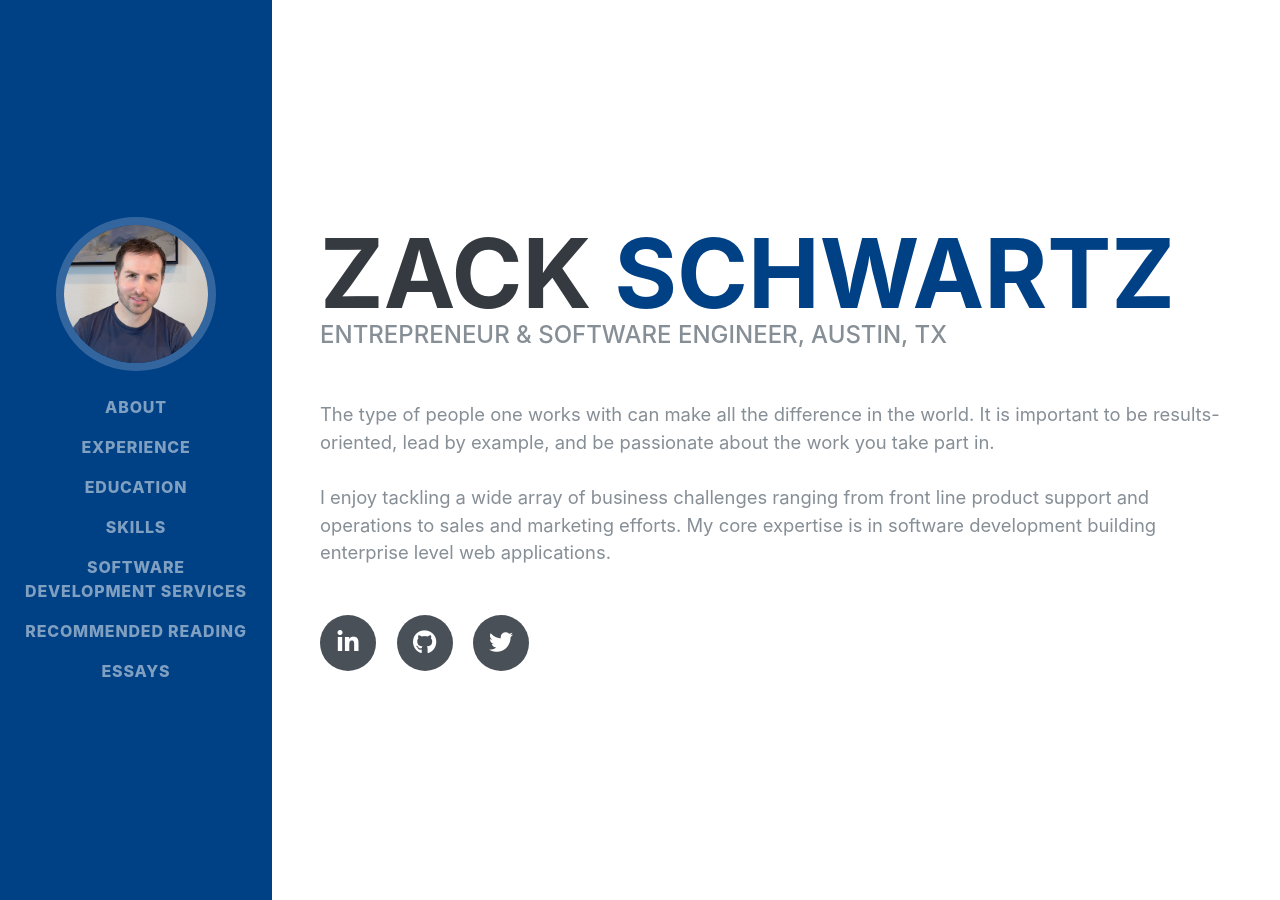
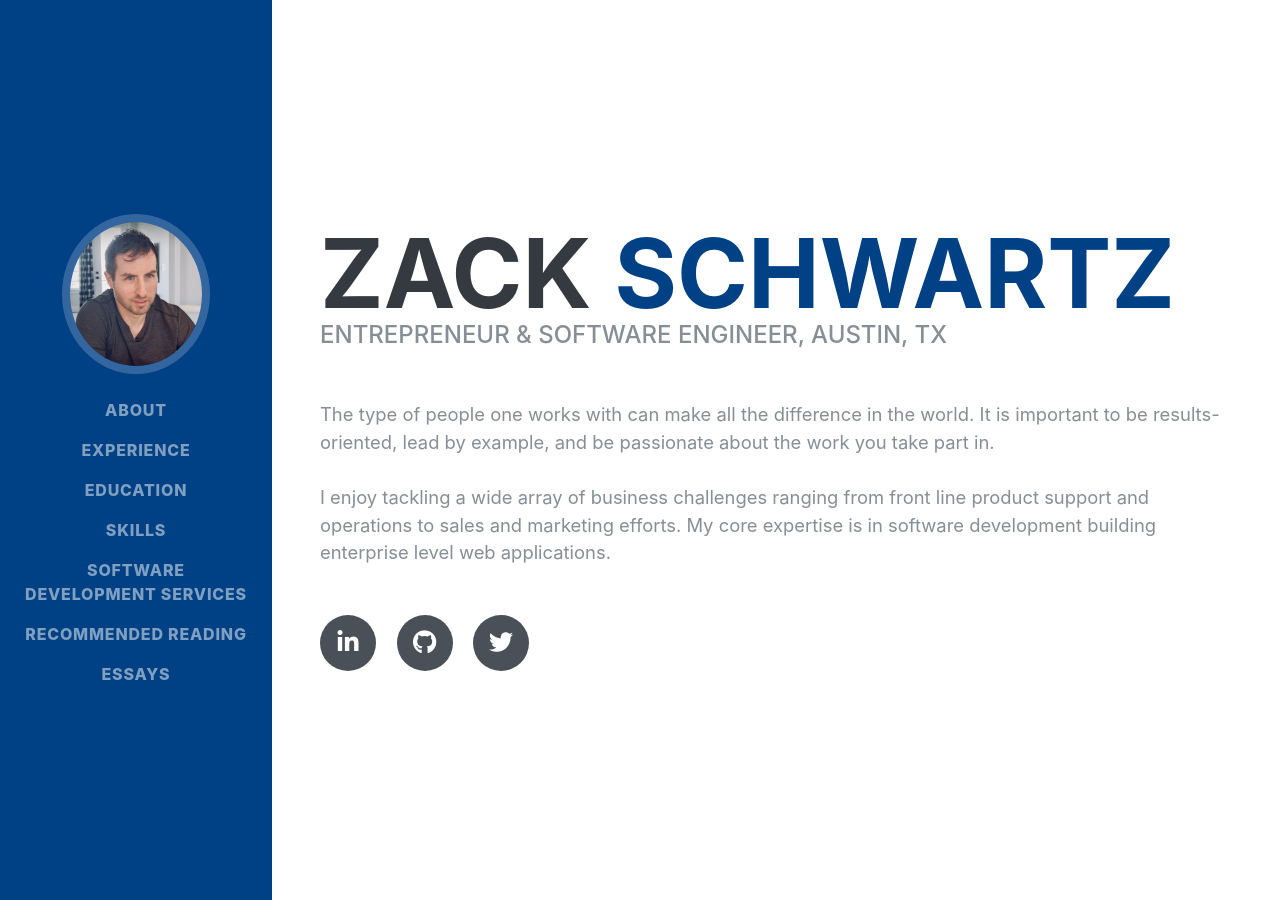
Before and after one commit to apexdodge/apexdodge.github.io, a Jekyll site: the page built from index.html, in a window 1280 px wide. Built offline with Jekyll 4.4.1, drawn with Linux system fonts in a browser that asks for light colours; some web fonts are replaced.

Commit message:
Update profile image in default layout

```diff
--- a/_layouts/default.html
+++ b/_layouts/default.html
@@ -29,7 +29,7 @@
     <a class="navbar-brand js-scroll-trigger" href="/">
       <span class="d-block d-lg-none">Zack Schwartz</span>
       <span class="d-none d-lg-block">
-        <img class="img-fluid img-profile rounded-circle mx-auto mb-2" src="/img/self4.jpg" alt="">
+        <img class="img-fluid img-profile rounded-circle mx-auto mb-2" src="/img/self5.jpg" alt="">
       </span>
     </a>
     <button class="navbar-toggler" type="button" data-toggle="collapse" data-target="#navbarSupportedContent" aria-controls="navbarSupportedContent" aria-expanded="false" aria-label="Toggle navigation">
```
